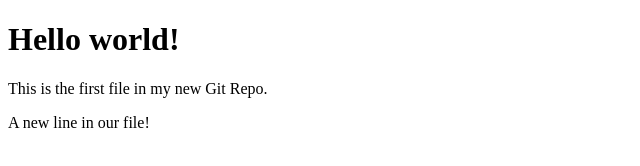
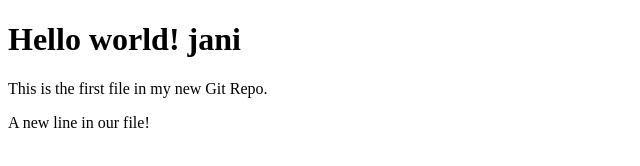
Before and after one commit to JahnaviChakka/jass, a plain HTML site: page index.html in a window 1280 px wide. Shown: the whole page, without its empty margins (0-640 px from the left). Drawn offline with Linux system fonts and the light colour scheme.

Commit message:
Update index.html

```diff
--- a/index.html
+++ b/index.html
@@ -6,7 +6,7 @@
 <body>
 
 
-<h1>Hello world!</h1>
+<h1>Hello world! jani</h1>
 
 <p>This is the first file in my new Git Repo.</p>
 <p>A new line in our file!</p>
```
